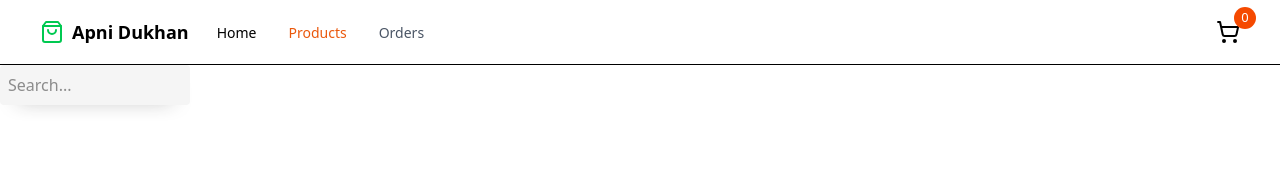
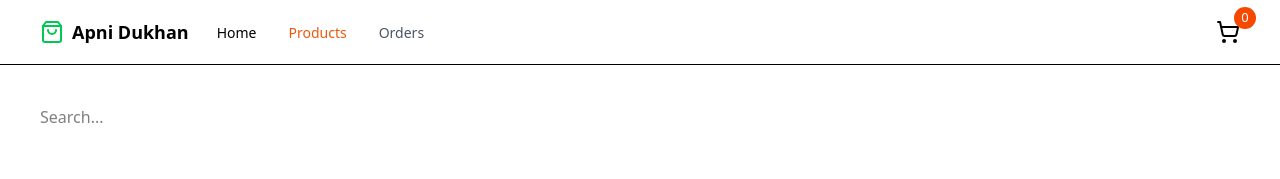
Before and after one commit to Vijaykumar308/apni-dukan, a Next.js app: page /products in a window 1280 px wide. Shown: the top 179 px of the page. Built offline with nearby package versions, Linux system fonts and the light colour scheme; no server answers.

Commit message:
styles for input

```diff
--- a/public/components/searchbar/SearchInput.jsx
+++ b/public/components/searchbar/SearchInput.jsx
@@ -3,8 +3,8 @@ import "./searchInput.css";
 
 function SearchInput() {
   return (
-    <div>
-      <input class="input" name="text" placeholder="Search..." type="search" />
+    <div className="">
+      <input class="input" className="w-full" name="text" placeholder="Search..." type="search" />
     </div>
   );
 }
--- a/public/components/searchbar/searchInput.css
+++ b/public/components/searchbar/searchInput.css
@@ -1,9 +1,9 @@
 .input {
-    max-width: 190px;
+    /* min-width: 600px; */
     background-color: #f5f5f5;
     color: #242424;
-    padding: .15rem .5rem;
-    min-height: 40px;
+    padding: 1rem 2rem;
+    /* min-height: 0px; */
     border-radius: 4px;
     outline: none;
     border: none;
--- a/src/app/products/page.jsx
+++ b/src/app/products/page.jsx
@@ -3,7 +3,7 @@ import SearchInput from '../../../public/components/searchbar/SearchInput'
 
 function Products() {
   return (
-    <div> <SearchInput /> </div>
+    <div className='mt-10 mx-10'> <SearchInput /> </div>
   )
 }
 
```
